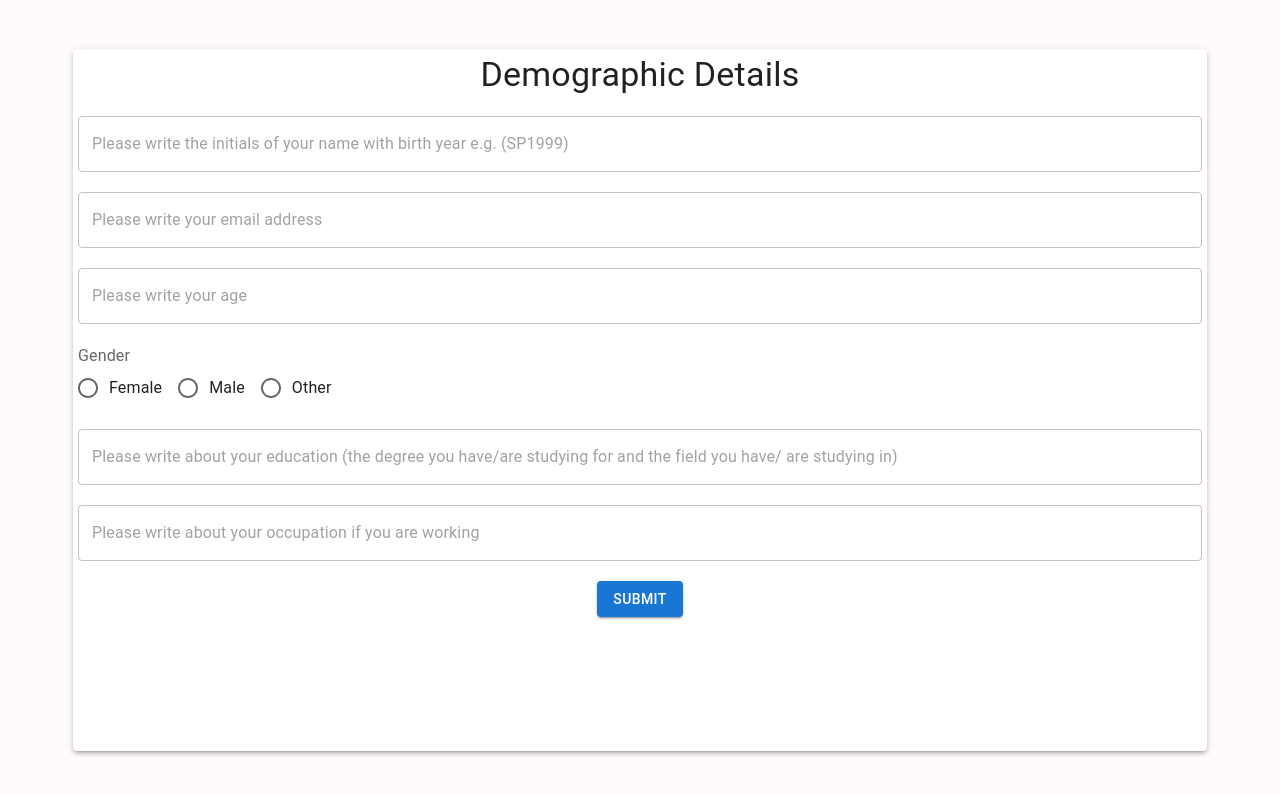
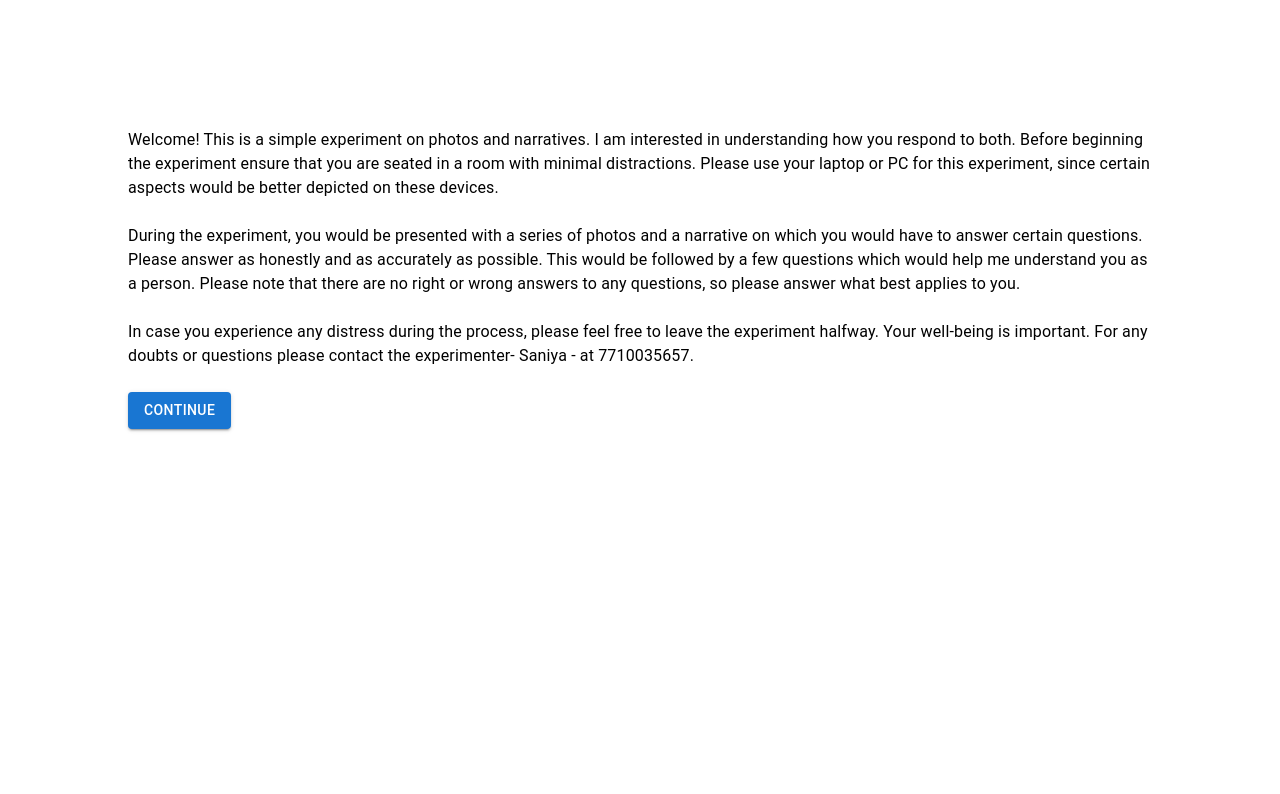
Before and after one commit to AryanP281/PsycExpt, a React (Create React App) app: page / in a window 1280 px wide. Shown: the top 794 px of the page. Built offline with nearby package versions, Linux system fonts and the light colour scheme.

Commit message:
Fixed issues; minor changes

```diff
--- a/src/App.js
+++ b/src/App.js
@@ -6,13 +6,15 @@ import PicQuestions from "./Pages/PicQuestions";
 import Saving from "./Pages/Saving";
 import End from "./Pages/End";
 import Part3Questionnaire from "./Pages/Part3Questionnaire";
+import Start from "./Pages/Start";
 
 function App() {
   return (
     <Router>
       <div className="App">
         <Routes>
-          <Route path="/" element={<Home />} />
+          <Route path="/" element={<Start />} />
+          <Route path="/demo" element={<Home />} />
           <Route path="/narrative" element={<Narrative />} />
           <Route path="/pics" element={<Pics />} />
           <Route path="/pics/q" element={<PicQuestions />} />
--- a/src/Pages/Home.js
+++ b/src/Pages/Home.js
@@ -13,19 +13,20 @@ function Home()
     const navigate = useNavigate();
 
     return(<div class="background" id="home">
-            <Paper elevation={3} style={{width: "90%", height: "90%", padding: "5px", overflow: "auto", display: "flex", flexDirection: "column"}}>
+            <Paper elevation={3} id="question-box"
+            style={{width: "90%", height: "90%", padding: "5px", overflow: "auto", display: "flex", flexDirection: "column"}}>
                 <Typography variant="h4" style={{textAlign: "center"}}>Demographic Details</Typography>
-                <TextField variant="outlined" required
+                <TextField variant="outlined" required id="d1"
                 placeholder="Please write the initials of your name with birth year e.g. (SP1999)"
                 className="form-textfield"
                 onChange={(e) => setInitials(e.target.value)}
                 />
-                <TextField variant="outlined" required
+                <TextField variant="outlined" required id="d1"
                 placeholder="Please write your email address"
                 className="form-textfield"
                 onChange={(e) => setEmailAddr(e.target.value)}
                 />
-                <TextField variant="outlined" required type="number"
+                <TextField variant="outlined" required type="number" id="d1"
                 placeholder="Please write your age"
                 className="form-textfield"
                 onChange={(e) => setAge(parseInt(e.target.value))}
@@ -42,12 +43,12 @@ function Home()
                         <FormControlLabel value="other" control={<Radio />} label="Other" />
                     </RadioGroup>
                 </FormControl>
-                <TextField variant="outlined" required multiline
+                <TextField variant="outlined" required multiline id="d1"
                 placeholder="Please write about your education (the degree you have/are studying for and the field you have/ are studying in)"
                 className="form-textfield"
                 onChange={(e) => setEdu(e.target.value)}
                 />
-                <TextField variant="outlined" required multiline
+                <TextField variant="outlined" required multiline id="d1"
                 placeholder="Please write about your occupation if you are working"
                 className="form-textfield"
                 onChange={(e) => setOccu(e.target.value)}
@@ -74,7 +75,7 @@ function Home()
 
 function validateDetails(initials,email)
 {
-    return (email.search(/[\w]+['@'][a-zA-z]{2,}['.'][a-z]{2,3}/g) === 0 && initials.search(/[A-Z]{2}\d{4}/g) === 0);
+    return (email.search(/[\w|.]+['@'][a-zA-z]{2,}['.'][a-z]{2,3}/g) === 0 && initials.search(/[A-Z]{2}\d{4}/g) === 0);
 }
 
 export default Home;
--- a/src/Pages/Part3Questionnaire.js
+++ b/src/Pages/Part3Questionnaire.js
@@ -21,7 +21,7 @@ function Part3Questionnaire()
     };
 
     return (<div className="background" id="home">
-            <Paper elevation={3} style={{width: "90%", height: "100%", padding: "10px", overflow: "auto"}}>
+            <Paper elevation={3} style={{width: "90%", height: "100%", padding: "10px", overflow: "auto"}} className="question-box">
                 {getQuestions()}
                 <Button variant="contained" style={{marginTop: "20px", alignSelf: "center"}}
                 onClick={(e) => {navigate("/save")}}
--- /dev/null
+++ b/src/Pages/Start.js
@@ -0,0 +1,20 @@
+import { Typography,Button } from "@mui/material";
+import { useNavigate } from "react-router-dom";
+
+function Start()
+{
+    const navigate = useNavigate();
+
+    return (<div style={{padding: "10%"}}>
+            <Typography variant="body1"> Welcome! This is a simple experiment on photos and narratives. I am interested in understanding how you respond to both. Before beginning the experiment ensure that you are seated in a room with minimal distractions. Please use your laptop or PC for this experiment, since certain aspects would be better depicted on these devices. <br/><br/>
+
+            During the experiment, you would be presented with a series of photos and a narrative on which you would have to answer certain questions. Please answer as honestly and as accurately as possible. This would be followed by a few questions which would help me understand you as a person. Please note that there are no right or wrong answers to any questions, so please answer what best applies to you. <br/><br/>
+
+            In case you experience any distress during the process, please feel free to leave the experiment halfway. Your well-being is important. For any doubts or questions please contact the experimenter- Saniya - at 7710035657.  <br/><br/>
+            </Typography>
+
+            <Button variant="contained" onClick={(e) => navigate("/demo")}>Continue</Button>
+        </div>)
+}
+
+export default Start;
--- a/src/index.css
+++ b/src/index.css
@@ -29,3 +29,17 @@
 {
   margin-top: 20px;
 }
+
+@media screen and (max-width: 520px) {
+ #d1::placeholder {
+    font-size: 10px !important;
+  }
+
+  .background {
+    padding: 0px !important;
+  }
+
+  #question-box {
+    width: 100% !important;
+  }
+}
```
